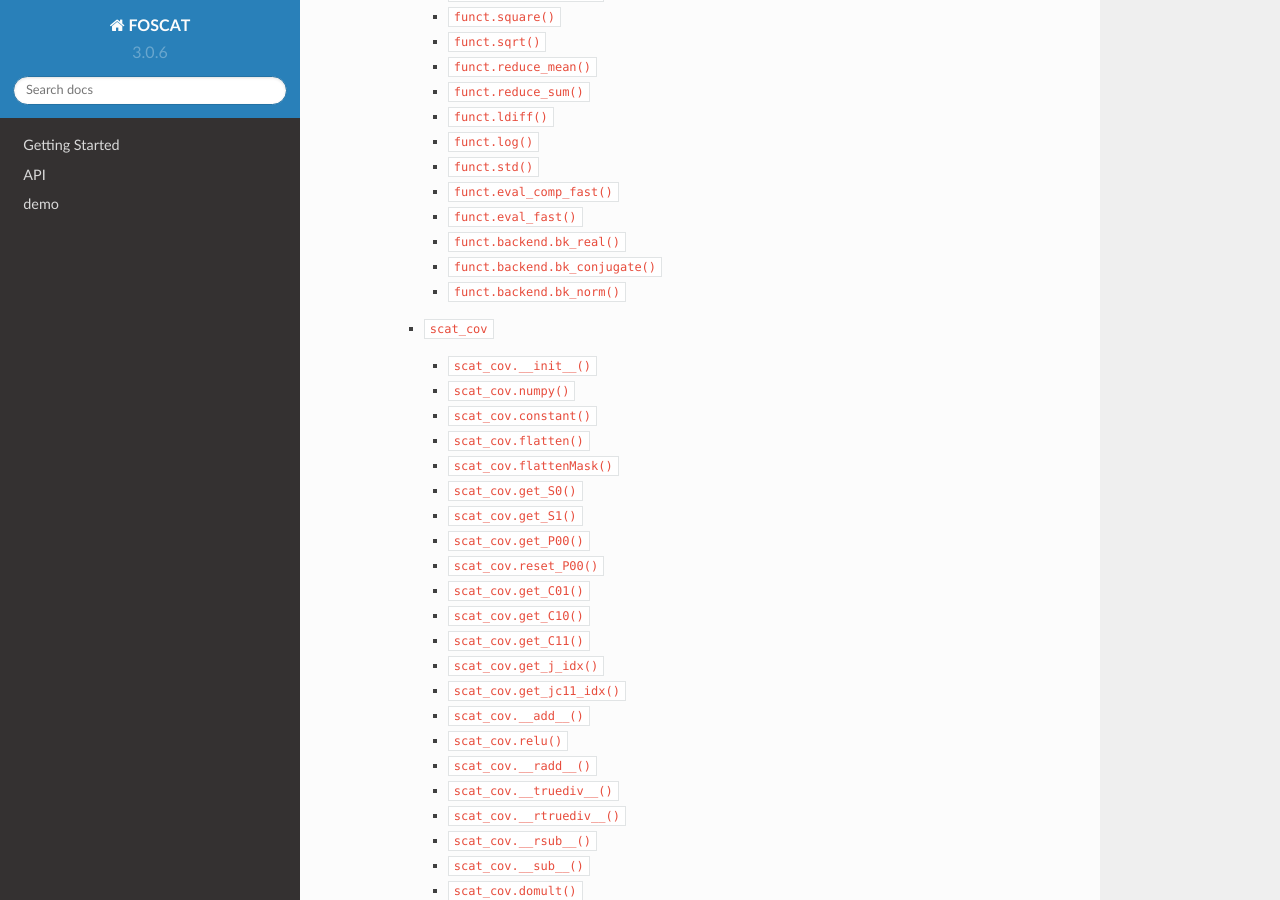
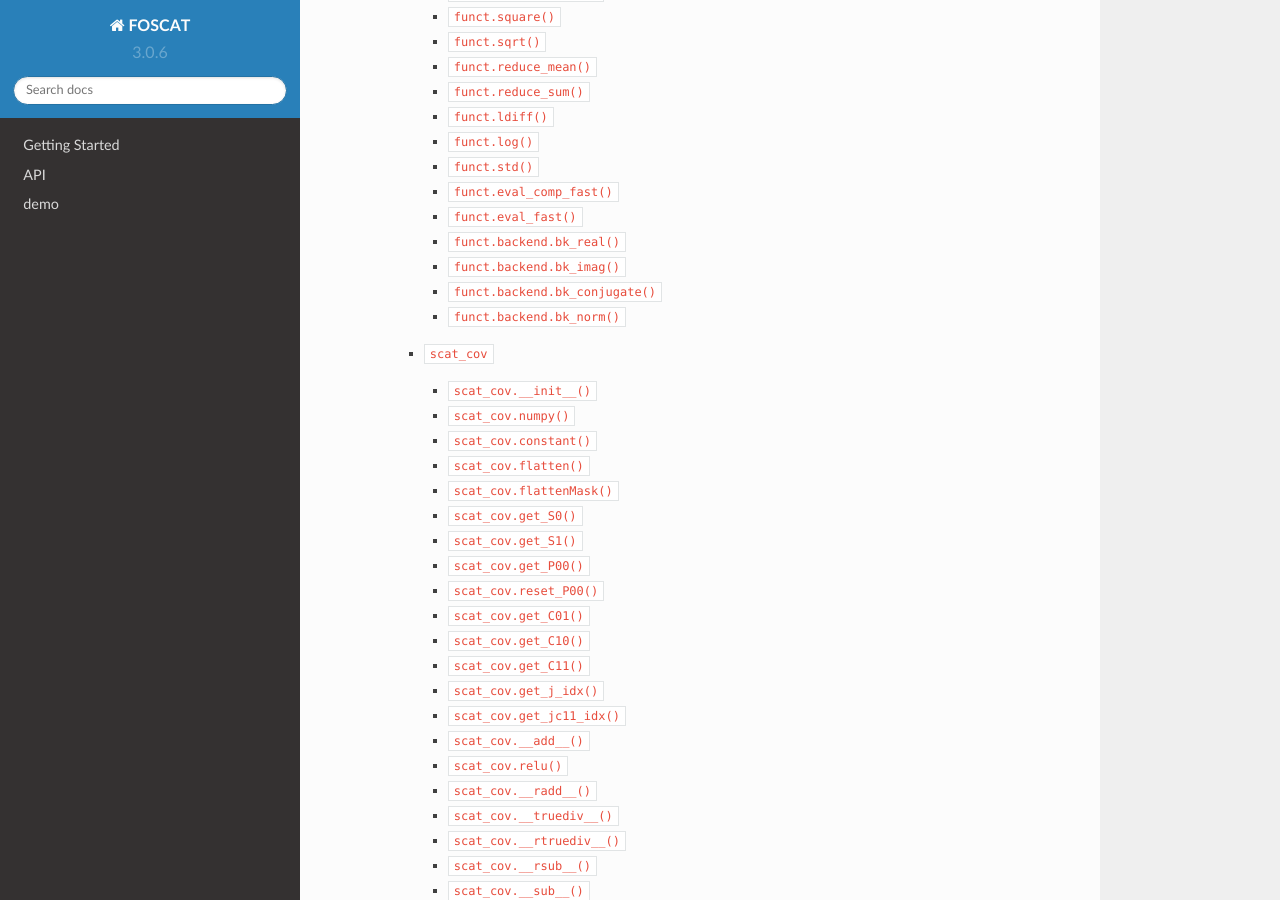
Before and after one commit to jmdelouis/FoscatTheDoc, a Sphinx documentation site: the page built from docs/source/index.rst, in a window 1280 px wide and 900 px high, scrolled down 1010 px. Built offline with Sphinx 7.4.7 and the Read the Docs theme 2.0.0, drawn with Linux system fonts in a browser that asks for light colours.

Commit message:
add scat_cov7

```diff
--- a/docs/source/scat_cov.rst
+++ b/docs/source/scat_cov.rst
@@ -32,11 +32,11 @@
 
    .. method:: ud_grade(image,jscale)
 
-      return an image with a corresponding *nside* divided by a factor ``2^jscale`` compare to the input ``image``
+      return an image with a corresponding nside divided by a factor ``2^jscale`` compare to the input ``image``
 
    .. method:: up_grade(image,out_nside)
 
-      return an image with a corresponding *nside*=``out_nside`` using bilinear interpolation on ``image`` data.
+      return an image with a corresponding nside=``out_nside`` using bilinear interpolation on ``image`` data.
 
    .. method:: convol(image,axis=0)
 
@@ -140,6 +140,10 @@
    .. method:: backend.bk_real(x)
 
       return the real part of the ``x`` data.
+
+   .. method:: backend.bk_imag(x)
+
+      return the imaginary part of the ``x`` data.
 
    .. method:: backend.bk_conjugate(x)
 
```
